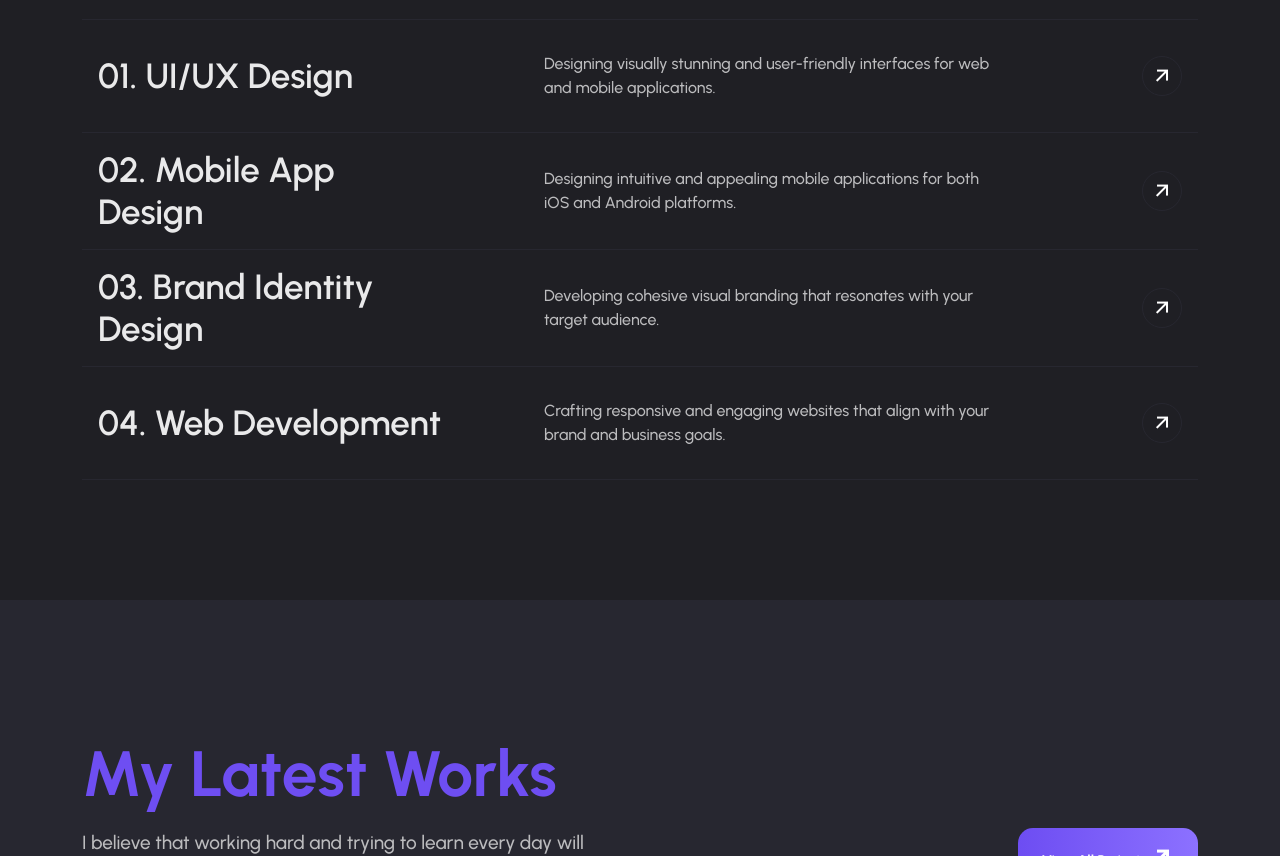
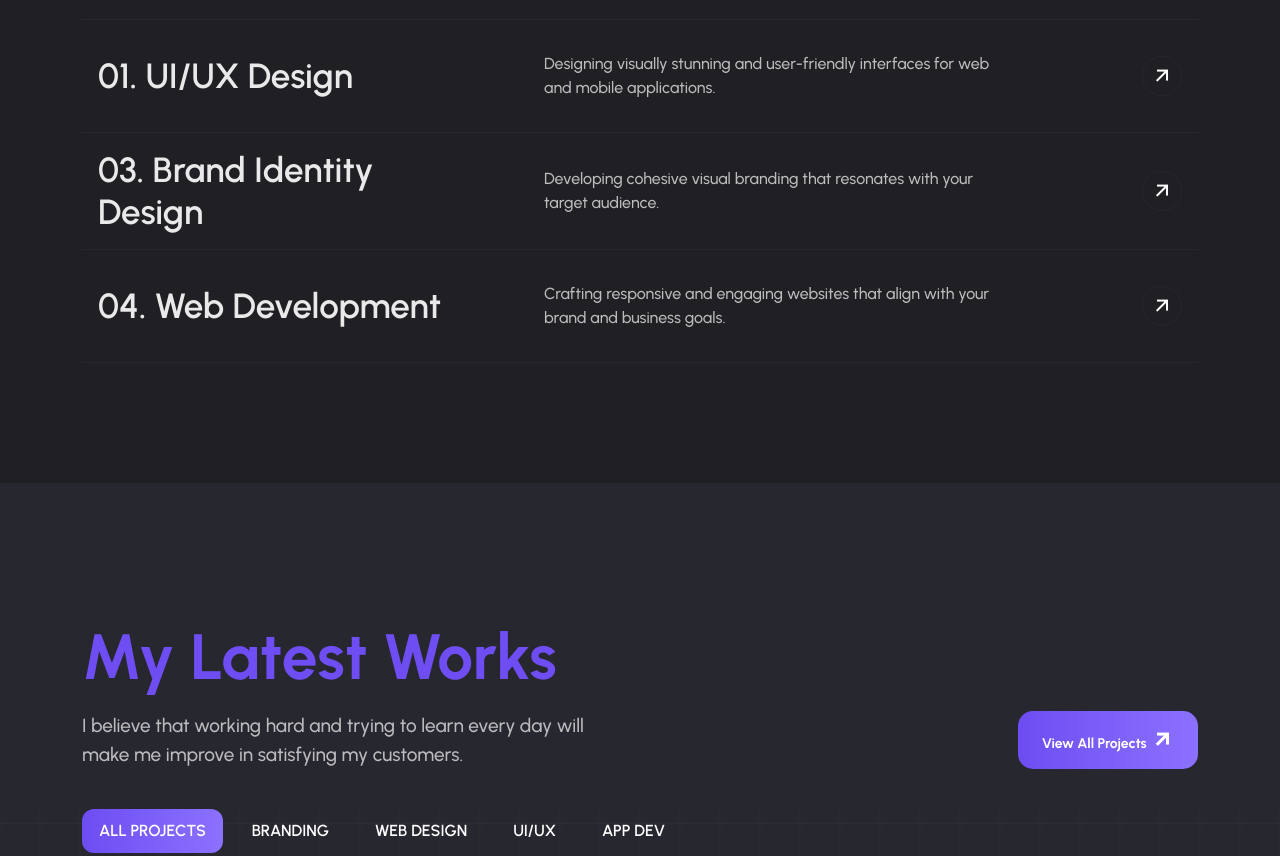
Before and after one commit to Mansoor-Ali-121/portfolio-live, a plain HTML site: page index.html in a window 1280 px wide. Shown: the part 1520-2376 px from the top of the page. Drawn offline with nearby package versions, Linux system fonts and the light colour scheme; animation ran at ten frames a second; files whose address does not match are found by name; a web font is replaced by a local one.

Commit message:
remove skill

```diff
--- a/index.html
+++ b/index.html
@@ -346,27 +346,6 @@
                             <p class="service-card-text my-3">
                                 Designing visually stunning and user-friendly interfaces for web <br />
                                 and mobile applications.
-                            </p>
-                            <div class="service-card-icon icon-shape ms-auto icon-md rounded-circle border">
-                                <i class="ri-arrow-right-up-line"></i>
-                            </div>
-                        </a>
-                    </div>
-                </div>
-            </div>
-            <div class="col-12">
-                <div class="single-service-card-1 tg-img-reveal-item w-100 border-top border-900 p-3" data-fx="1" data-img="assets/imgs/services/services-1/img-2.png">
-                    <div class="service-card-details d-lg-flex align-items-center">
-                        <h3 class="service-card-title w-lg-50 w-100 mb-0">
-                            <a href="work-single">
-                                <span class="service-number">02.</span>
-                                Mobile App Design
-                            </a>
-                        </h3>
-                        <a href="#" class="d-md-flex d-block ps-lg-10 align-items-center justify-content-end w-100">
-                            <p class="service-card-text my-3">
-                                Designing intuitive and appealing mobile applications for both <br />
-                                iOS and Android platforms.
                             </p>
                             <div class="service-card-icon icon-shape ms-auto icon-md rounded-circle border">
                                 <i class="ri-arrow-right-up-line"></i>
```
